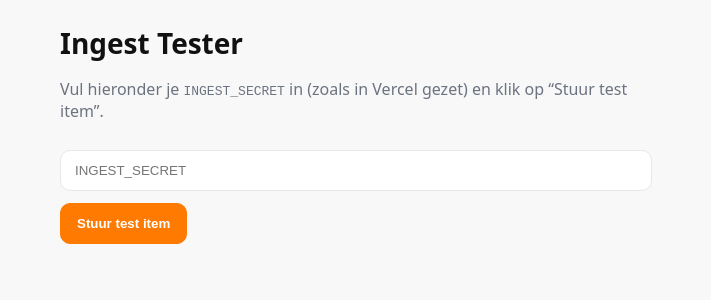
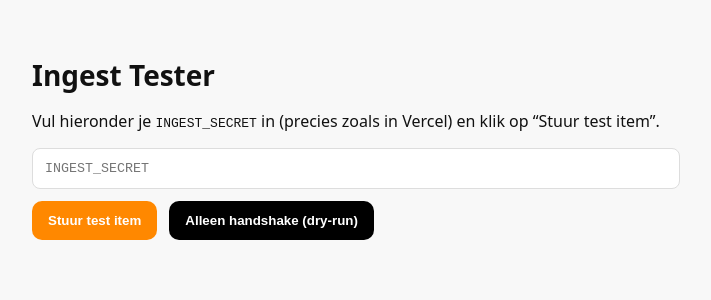
Before and after one commit to stijnvandrunen98/huurkans, a Next.js app: page /admin/ingest-tester in a window 1280 px wide. Shown: the top 300 px of the page, without its empty margins (284-995 px from the left). Built offline with nearby package versions, Linux system fonts and the light colour scheme.

Commit message:
Update ingest-tester.js

```diff
--- a/pages/admin/ingest-tester.js
+++ b/pages/admin/ingest-tester.js
@@ -1,63 +1,105 @@
 // pages/admin/ingest-tester.js
-import { useState } from 'react'
+import { useState } from 'react';
 
 export default function IngestTester() {
-  const [secret, setSecret] = useState('')
-  const [status, setStatus] = useState('')
+  const [secure, setSecure] = useState('');
+  const [out, setOut] = useState(null);
 
   const sample = {
-    secret, // <= vul jij hieronder in het invoerveld in
-    source: { name: 'Test Feed', kind: 'rss', url: 'https://example.com/rss' },
-    items: [
-      {
-        url: 'https://example.com/ad/123',
-        title: 'Testappartement 50m² in Amsterdam',
-        description: 'Licht appartement met balkon.',
-        price: 1499,
-        city: 'Amsterdam',
-        bedrooms: 2,
-        area_m2: 50,
-        available_from: '2025-09-01',
-        posted_at: new Date().toISOString(),
-        image_url: 'https://picsum.photos/seed/huurkans/600/400'
-      }
-    ]
-  }
+    // voorbeelditem
+    url: 'https://example.com/ad/123',
+    title: 'Testappartement in Amsterdam',
+    description: 'Schone, lichte woning met balkon.',
+    price: 1499,
+    city: 'Amsterdam',
+  };
 
-  async function send() {
-    setStatus('Bezig…')
+  async function send(dry = false) {
+    setOut({ status: 'Bezig…' });
     try {
-      const res = await fetch('/api/ingest', {
+      const res = await fetch(`/api/ingest${dry ? '?dry=1' : ''}`, {
         method: 'POST',
-        headers: { 'Content-Type': 'application/json' },
-        body: JSON.stringify(sample)
-      })
-      const json = await res.json()
-      setStatus(JSON.stringify(json, null, 2))
+        headers: {
+          'Content-Type': 'application/json',
+          'x-ingest-secret': secure.trim(), // <<< HIER zit je secret
+        },
+        body: JSON.stringify(sample),
+      });
+
+      const json = await res.json();
+      setOut({ status: res.status, body: json });
     } catch (e) {
-      setStatus('Fout: ' + e.message)
+      setOut({ status: 'Fout', body: e.message });
     }
   }
 
   return (
-    <main className="container" style={{maxWidth: 640}}>
+    <main style={{ maxWidth: 680, margin: '40px auto', padding: 16 }}>
       <h1>Ingest Tester</h1>
-      <p className="muted">Vul hieronder je <code>INGEST_SECRET</code> in (zoals in Vercel gezet) en klik op “Stuur test item”.</p>
+      <p>
+        Vul hieronder je <code>INGEST_SECRET</code> in (precies zoals in Vercel) en
+        klik op “Stuur test item”.
+      </p>
+
       <input
-        className="input"
+        value={secure}
+        onChange={(e) => setSecure(e.target.value)}
         placeholder="INGEST_SECRET"
-        value={secret}
-        onChange={e => setSecret(e.target.value)}
-        style={{marginTop:12}}
+        style={{
+          width: '100%',
+          padding: 12,
+          borderRadius: 8,
+          border: '1px solid #ddd',
+          fontFamily: 'monospace',
+          marginBottom: 12,
+        }}
       />
-      <div style={{marginTop:12, display:'flex', gap:12}}>
-        <button className="btn orange" onClick={send}>Stuur test item</button>
+
+      <div style={{ display: 'flex', gap: 12 }}>
+        <button
+          onClick={() => send(false)}
+          style={{
+            background: '#ff8800',
+            color: '#fff',
+            padding: '12px 16px',
+            borderRadius: 10,
+            border: 0,
+            fontWeight: 700,
+            cursor: 'pointer',
+          }}
+        >
+          Stuur test item
+        </button>
+
+        <button
+          onClick={() => send(true)}
+          style={{
+            background: '#000',
+            color: '#fff',
+            padding: '12px 16px',
+            borderRadius: 10,
+            border: 0,
+            fontWeight: 700,
+            cursor: 'pointer',
+          }}
+        >
+          Alleen handshake (dry-run)
+        </button>
       </div>
-      {status && (
-        <pre style={{marginTop:16, background:'#f6f6f6', padding:12, borderRadius:8, overflow:'auto'}}>
-{status}
+
+      {out && (
+        <pre
+          style={{
+            marginTop: 16,
+            background: '#f6f6f6',
+            padding: 16,
+            borderRadius: 12,
+            overflowX: 'auto',
+          }}
+        >
+{JSON.stringify(out, null, 2)}
         </pre>
       )}
     </main>
-  )
+  );
 }
```
